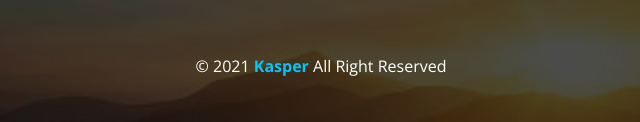
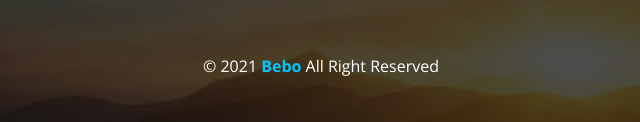
Before and after one commit to bebotamer00/Kasper, a plain HTML site: page index.html in a window 1280 px wide. Shown: the part 8830-8952 px from the top of the page, 319-959 px from the left. Drawn offline with nearby package versions, Linux system fonts and the light colour scheme.

Commit message:
Update index.html

```diff
--- a/index.html
+++ b/index.html
@@ -475,7 +475,7 @@
           ></a>
         </div>
         <p class="copyright">
-          &copy; 2021 <span>Kasper</span> All Right Reserved
+          &copy; 2021 <span>Bebo</span> All Right Reserved
         </p>
       </div>
     </div>
```
